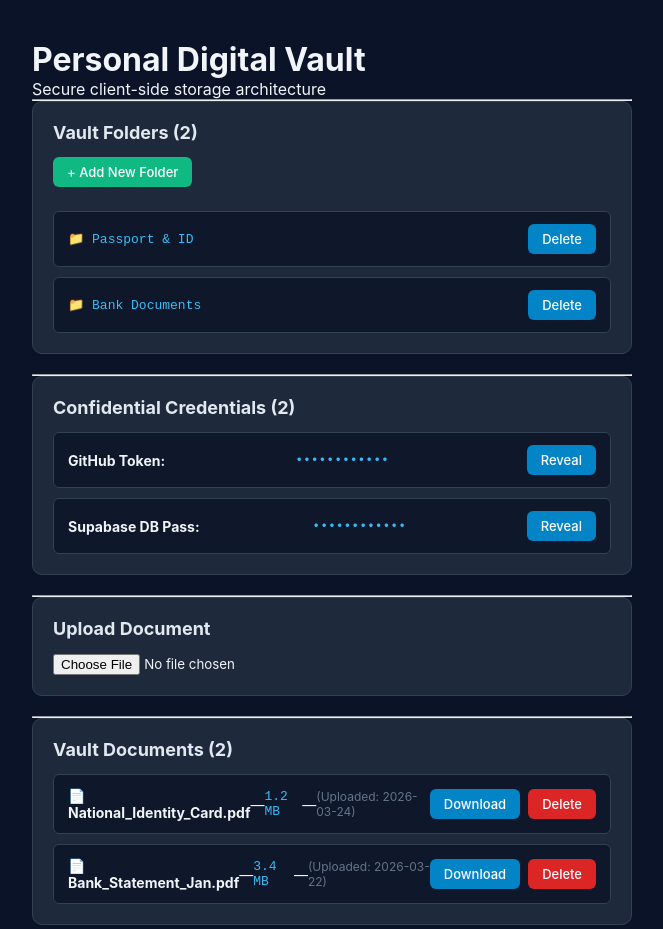
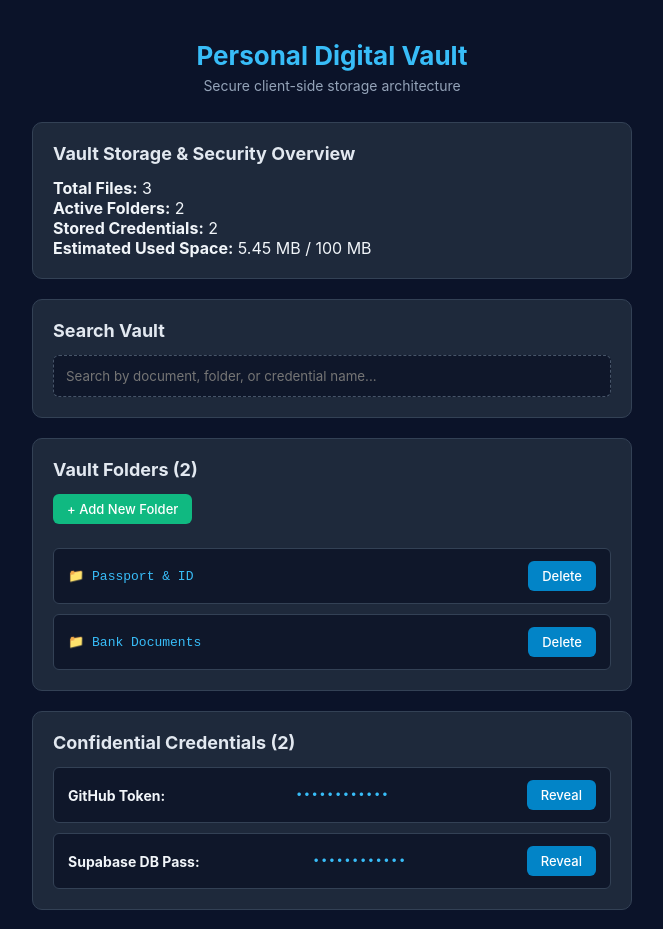
Before and after one commit to nagulendrarajahsangeerthanan-commits/personal-digital-vault, a React (Vite) app in the folder scratch/: page / in a window 1280 px wide. Shown: the top 929 px of the page, without its empty margins (308-971 px from the left). Built offline with nearby package versions, Linux system fonts and the light colour scheme.

Commit message:
feat: complete member 2 folder actions, search filter, and stats overview

```diff
--- a/scratch/src/App.jsx
+++ b/scratch/src/App.jsx
@@ -1,29 +1,30 @@
+import { useState } from 'react';
+import './App.css';
+import StorageStats from './Components/StorageStats';
 import FolderList from './Components/FolderList';
+import SearchBar from './Components/SearchBar';
 import CredentialVault from './Components/CredentialVault';
 import DocumentUpload from './Components/DocumentUpload';
 import DocumentList from './Components/DocumentList';
-import './App.css'
 
 export default function App() {
+  const [searchQuery, setSearchQuery] = useState('');
+
   return (
-    <div>
-      <h1>Personal Digital Vault</h1>
-      <p>Secure client-side storage architecture</p>
-      <hr />
+    <main>
+      <header>
+        <h1>Personal Digital Vault</h1>
+        <p>Secure client-side storage architecture</p>
+      </header>
 
-      <FolderList />
+      <StorageStats />
 
-      <hr />
+      <SearchBar onSearch={setSearchQuery} />
 
-      <CredentialVault />
-
-      <hr />
-
+      <FolderList searchQuery={searchQuery} />
+      <CredentialVault searchQuery={searchQuery} />
       <DocumentUpload />
-
-      <hr />
-
-      <DocumentList />
-    </div>
+      <DocumentList searchQuery={searchQuery} />
+    </main>
   );
 }
--- a/scratch/src/Components/DocumentList.jsx
+++ b/scratch/src/Components/DocumentList.jsx
@@ -1,37 +1,45 @@
 import { useState } from 'react';
 
-export default function DocumentList() {
-  // Uploaded documents state (Dummy data for testing)
+export default function DocumentList({ searchQuery = '' }) {
   const [documents, setDocuments] = useState([
-    { id: 1, title: 'National_Identity_Card.pdf', size: '1.2 MB', date: '2026-03-24' },
-    { id: 2, title: 'Bank_Statement_Jan.pdf', size: '3.4 MB', date: '2026-03-22' }
+    { id: 1, name: 'National_Identity_Card.pdf', size: '1.2 MB', date: '2026-03-24' },
+    { id: 2, name: 'Bank_Statement_Jan.pdf', size: '3.4 MB', date: '2026-03-22' },
+    { id: 3, name: 'Work_Experience_Letter.pdf', size: '850 KB', date: '2026-03-20' }
   ]);
 
-  function handleDeleteDocument(docId) {
-    setDocuments(documents.filter((doc) => doc.id !== docId));
+  function handleDelete(id) {
+    setDocuments(documents.filter((doc) => doc.id !== id));
   }
+
+  // Filter logic based on search text
+  const filteredDocuments = documents.filter((doc) =>
+    doc.name.toLowerCase().includes(searchQuery.toLowerCase())
+  );
 
   return (
     <section>
-      <h2>Vault Documents ({documents.length})</h2>
+      <h2>Vault Documents ({filteredDocuments.length})</h2>
 
+      {filteredDocuments.length === 0 ? (
+        <p style={{ color: '#94a3b8', fontSize: '14px' }}>No documents matched your search.</p>
+      ) : (
         <ul>
-        {documents.map((doc) => (
+          {filteredDocuments.map((doc) => (
             <li key={doc.id}>
-            <strong>📄 {doc.title}</strong> —
-            <span> {doc.size} </span> —
-            <small> (Uploaded: {doc.date}) </small>
-
-            <button onClick={() => alert(`Downloading ${doc.title}...`)}>
+              <span>📄 {doc.name}</span>
+              <small>{doc.size} — {doc.date}</small>
+              <div>
+                <button type="button" onClick={() => alert(`Downloading: ${doc.name}`)}>
                   Download
                 </button>
-
-            <button onClick={() => handleDeleteDocument(doc.id)}>
+                <button type="button" onClick={() => handleDelete(doc.id)}>
                   Delete
                 </button>
+              </div>
             </li>
           ))}
         </ul>
+      )}
     </section>
   );
 }
--- /dev/null
+++ b/scratch/src/Components/SearchBar.jsx
@@ -0,0 +1,39 @@
+import { useState } from 'react';
+
+export default function SearchBar({ onSearch }) {
+  const [searchTerm, setSearchTerm] = useState('');
+
+  function handleSearch(e) {
+    const value = e.target.value;
+    setSearchTerm(value);
+    if (onSearch) {
+      onSearch(value);
+    }
+  }
+
+  function handleClear() {
+    setSearchTerm('');
+    if (onSearch) {
+      onSearch('');
+    }
+  }
+
+  return (
+    <section>
+      <h2>Search Vault</h2>
+      <div style={{ display: 'flex', gap: '10px' }}>
+        <input
+          type="text"
+          placeholder="Search by document, folder, or credential name..."
+          value={searchTerm}
+          onChange={handleSearch}
+        />
+        {searchTerm && (
+          <button type="button" onClick={handleClear} style={{ background: '#475569' }}>
+            Clear
+          </button>
+        )}
+      </div>
+    </section>
+  );
+}
--- /dev/null
+++ b/scratch/src/Components/StorageStats.jsx
@@ -0,0 +1,14 @@
+export default function StorageStats({ totalDocs = 3, totalFolders = 2, totalSecrets = 2 }) {
+    return (
+      <section>
+        <h2>Vault Storage & Security Overview</h2>
+
+        <div>
+          <p><strong>Total Files:</strong> {totalDocs}</p>
+          <p><strong>Active Folders:</strong> {totalFolders}</p>
+          <p><strong>Stored Credentials:</strong> {totalSecrets}</p>
+          <p><strong>Estimated Used Space:</strong> 5.45 MB / 100 MB</p>
+        </div>
+      </section>
+    );
+  }
```
Also changed, not shown: 1 other file (tests, documents, lock files or other folders). Lines whose indentation alone changed are shown as unchanged.
